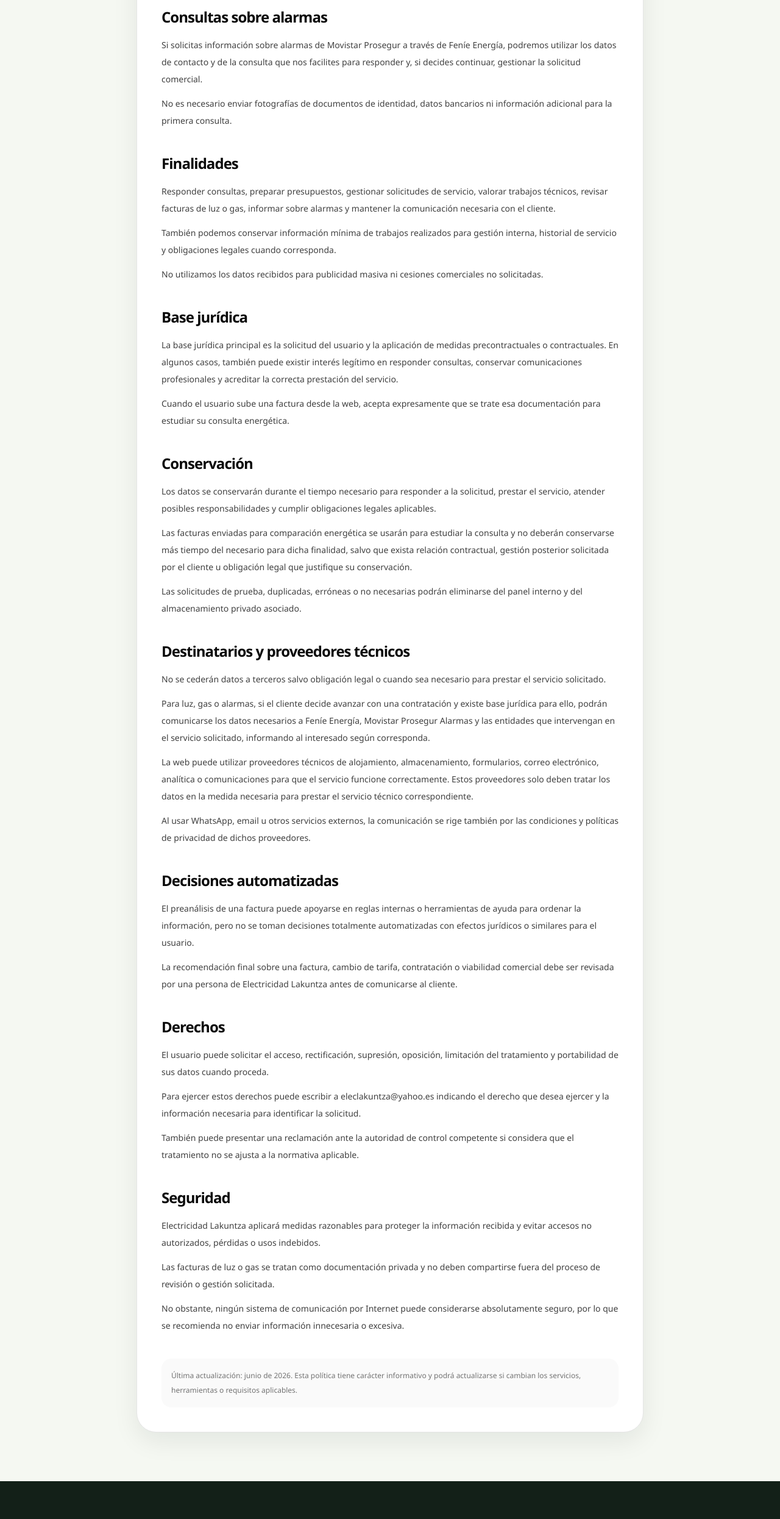
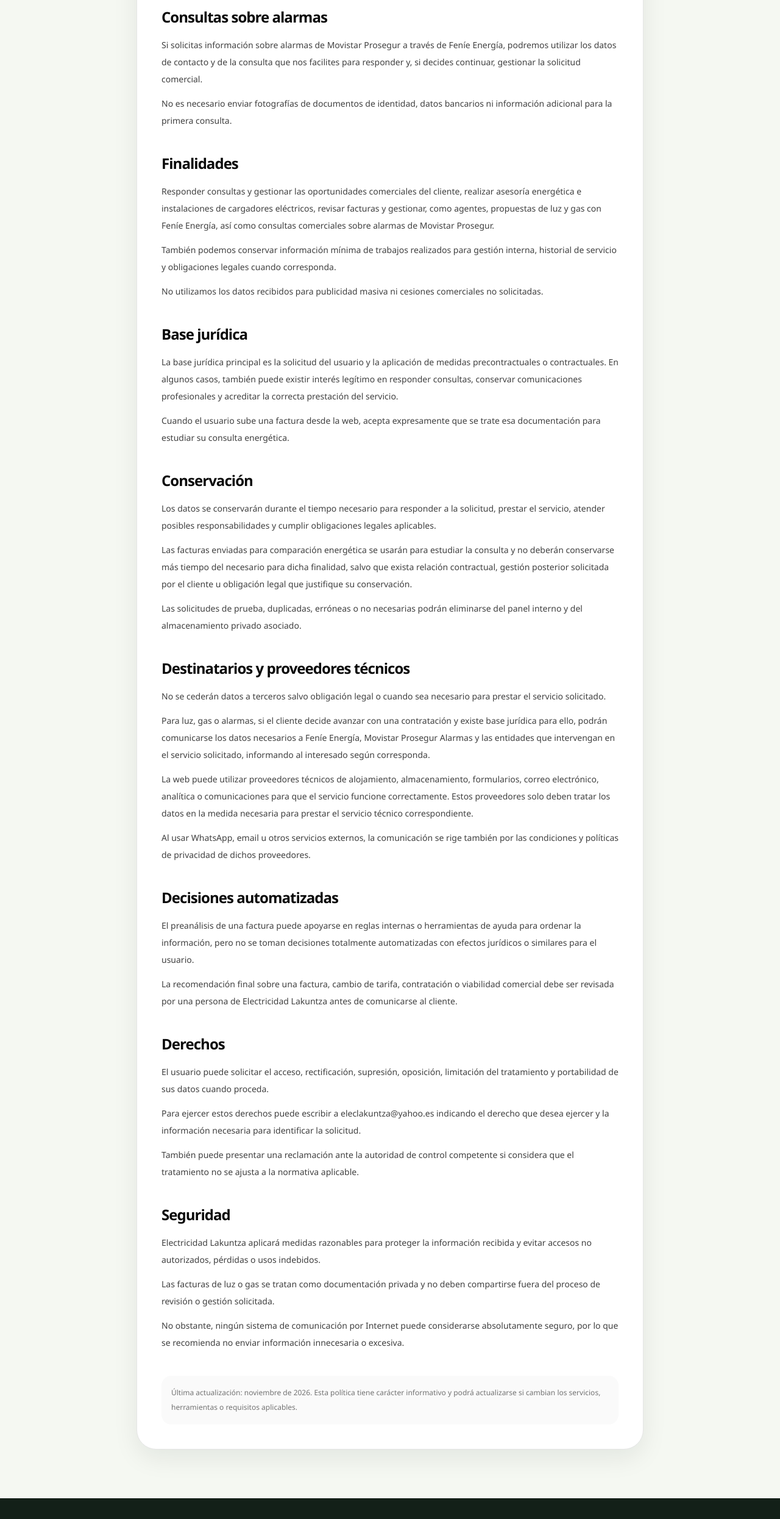
Before and after one commit to Gorkaa96/electricidad-lakuntza-web, a Next.js app: page /privacidad in a window 1280 px wide. Shown: the part 1461-3952 px from the top of the page at 61% size. Built offline with nearby package versions, Linux system fonts and the light colour scheme; no server answers.

Commit message:
Clarify actual Fenie agent, alarm commercial and own charger/advice roles

```diff
--- a/app/privacidad/page.jsx
+++ b/app/privacidad/page.jsx
@@ -44,7 +44,7 @@ const sections = [
   {
     title: 'Finalidades',
     content: [
-      'Responder consultas, preparar presupuestos, gestionar solicitudes de servicio, valorar trabajos técnicos, revisar facturas de luz o gas, informar sobre alarmas y mantener la comunicación necesaria con el cliente.',
+      'Responder consultas y gestionar las oportunidades comerciales del cliente, realizar asesoría energética e instalaciones de cargadores eléctricos, revisar facturas y gestionar, como agentes, propuestas de luz y gas con Feníe Energía, así como consultas comerciales sobre alarmas de Movistar Prosegur.',
       'También podemos conservar información mínima de trabajos realizados para gestión interna, historial de servicio y obligaciones legales cuando corresponda.',
       'No utilizamos los datos recibidos para publicidad masiva ni cesiones comerciales no solicitadas.',
     ],
@@ -127,7 +127,7 @@ export default function PrivacidadPage() {
                 ))}
               </div>
               <p className="mt-10 rounded-2xl bg-neutral-50 p-4 text-xs leading-6 text-neutral-500">
-                Última actualización: junio de 2026. Esta política tiene carácter informativo y podrá actualizarse si cambian los servicios, herramientas o requisitos aplicables.
+                Última actualización: noviembre de 2026. Esta política tiene carácter informativo y podrá actualizarse si cambian los servicios, herramientas o requisitos aplicables.
               </p>
             </div>
           </div>
```
